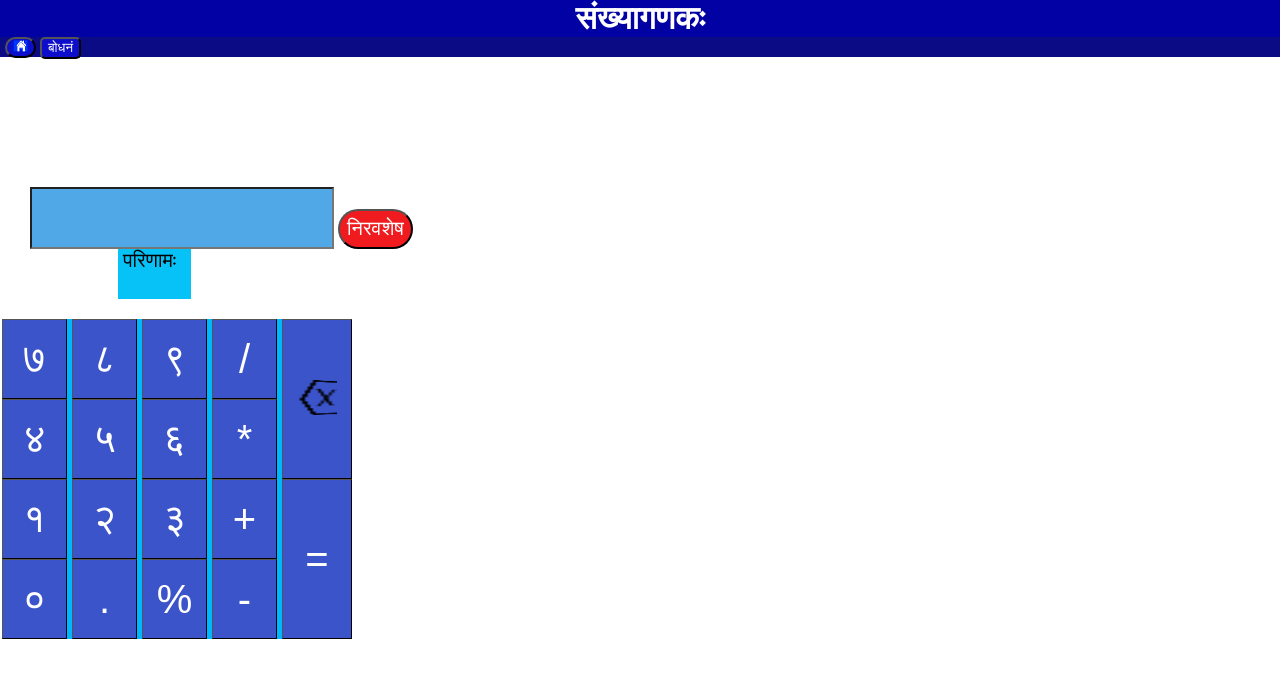
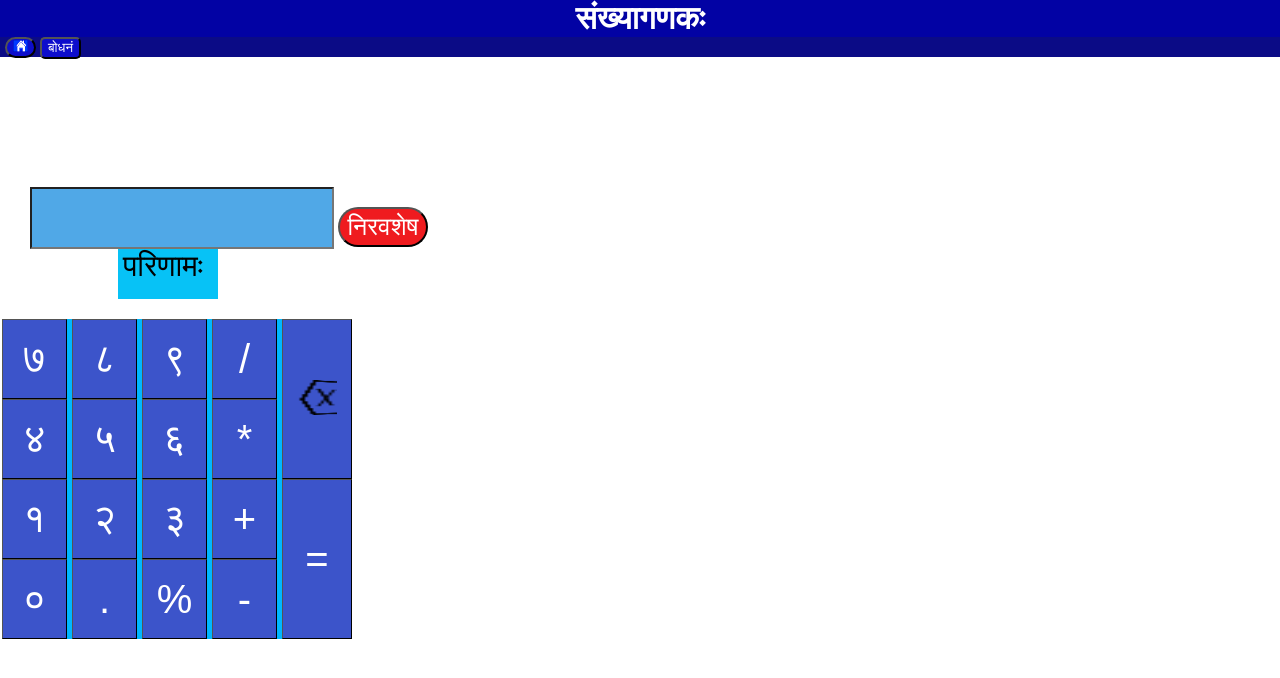
Before and after one commit to csm-18/sanskrit-calculator, a plain HTML site: page index.html in a window 1280 px wide. Drawn offline with Linux system fonts and the light colour scheme.

Commit message:
clear-btn,result fontsize increase

```diff
--- a/styles/calc_css_for_mobile.css
+++ b/styles/calc_css_for_mobile.css
@@ -52,7 +52,7 @@ input {
     padding-left: 5px;
     padding-right: 15px;
     text-align: center;
-    font-size: 20px;
+    font-size: 30px;
 
     grid-column: 10;
     border-width: 4px;
@@ -63,9 +63,9 @@ input {
     padding-top: 0px;
     padding-bottom:0px;
     text-align: center;
-    font-size: 20px;
+    font-size: 25px;
     height: 40px;
-    width: 75px;
+    width: 90px;
     background-color: rgb(239, 27, 31);
     color: rgb(255, 255, 255);
     border-radius: 30px;
```
